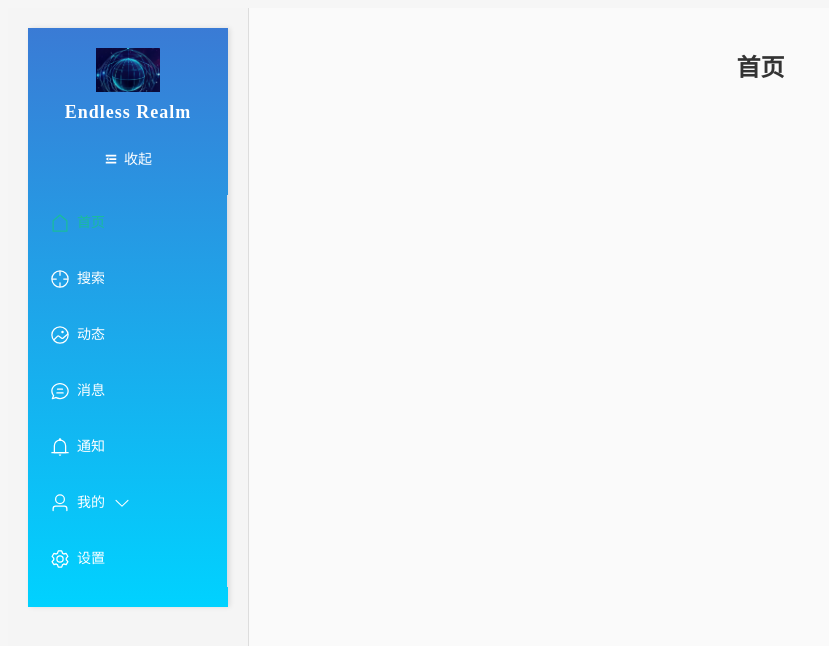
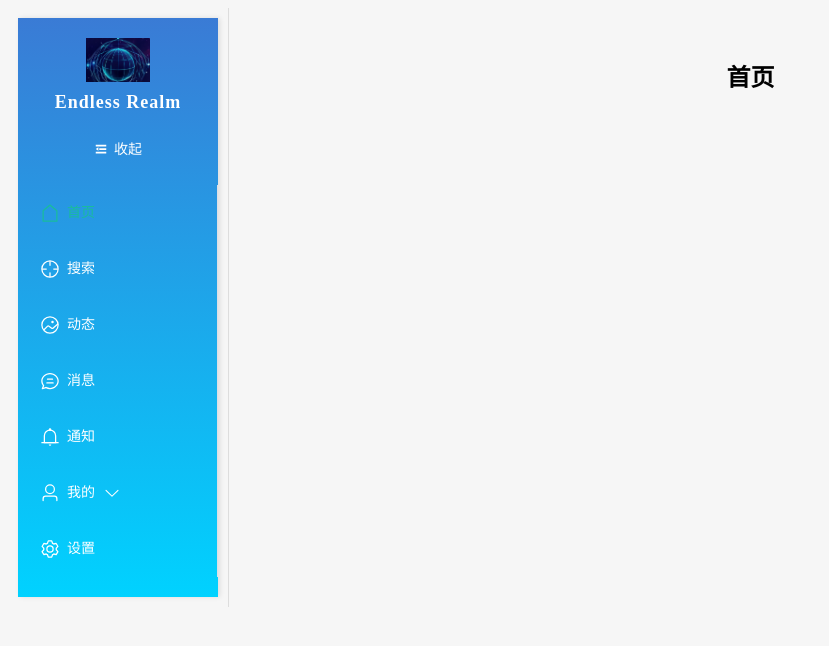
Before and after one commit to hongmengchen/Endless-Realm, a Vue app in the folder frontend/: page / in a window 1280 px wide. Shown: the top 646 px of the page, without its empty margins (0-829 px from the left). Built offline with nearby package versions, Linux system fonts and the light colour scheme.

Commit message:
style:优化动态卡片样式- 移除了整体布局和页面标题的样式 - 调整了动态卡片的边框圆角和溢出隐藏 - 添加了动态卡片的悬浮效果

```diff
--- a/frontend/src/views/index.vue
+++ b/frontend/src/views/index.vue
@@ -193,31 +193,6 @@ export default {
 </script>
 
 <style scoped>
-/* 整体布局 */
-.container {
-  display: flex;
-  height: 100vh;
-}
-
-.container-aside {
-  background-color: #f5f5f5;
-  padding: 20px;
-}
-
-.container-body {
-  flex: 1;
-  padding: 20px;
-  background-color: #fafafa;
-}
-
-/* 页面标题 */
-.post-header h2 {
-  font-size: 24px;
-  color: #333;
-  font-weight: bold;
-  margin-bottom: 20px;
-}
-
 /* 动态列表样式 */
 .post-list {
   display: flex;
@@ -227,12 +202,13 @@ export default {
 
 /* 单个动态卡片样式 */
 .post-card {
-  background-color: #ffffff;
-  border-radius: 8px;
+  border-radius: 10px;
+  overflow: hidden;
   box-shadow: 0 2px 6px rgba(0, 0, 0, 0.1);
   transition: transform 0.3s ease, box-shadow 0.3s ease;
 }
 
+/* 悬浮效果 */
 .post-card:hover {
   transform: translateY(-5px);
   box-shadow: 0 4px 12px rgba(0, 0, 0, 0.2);
```
